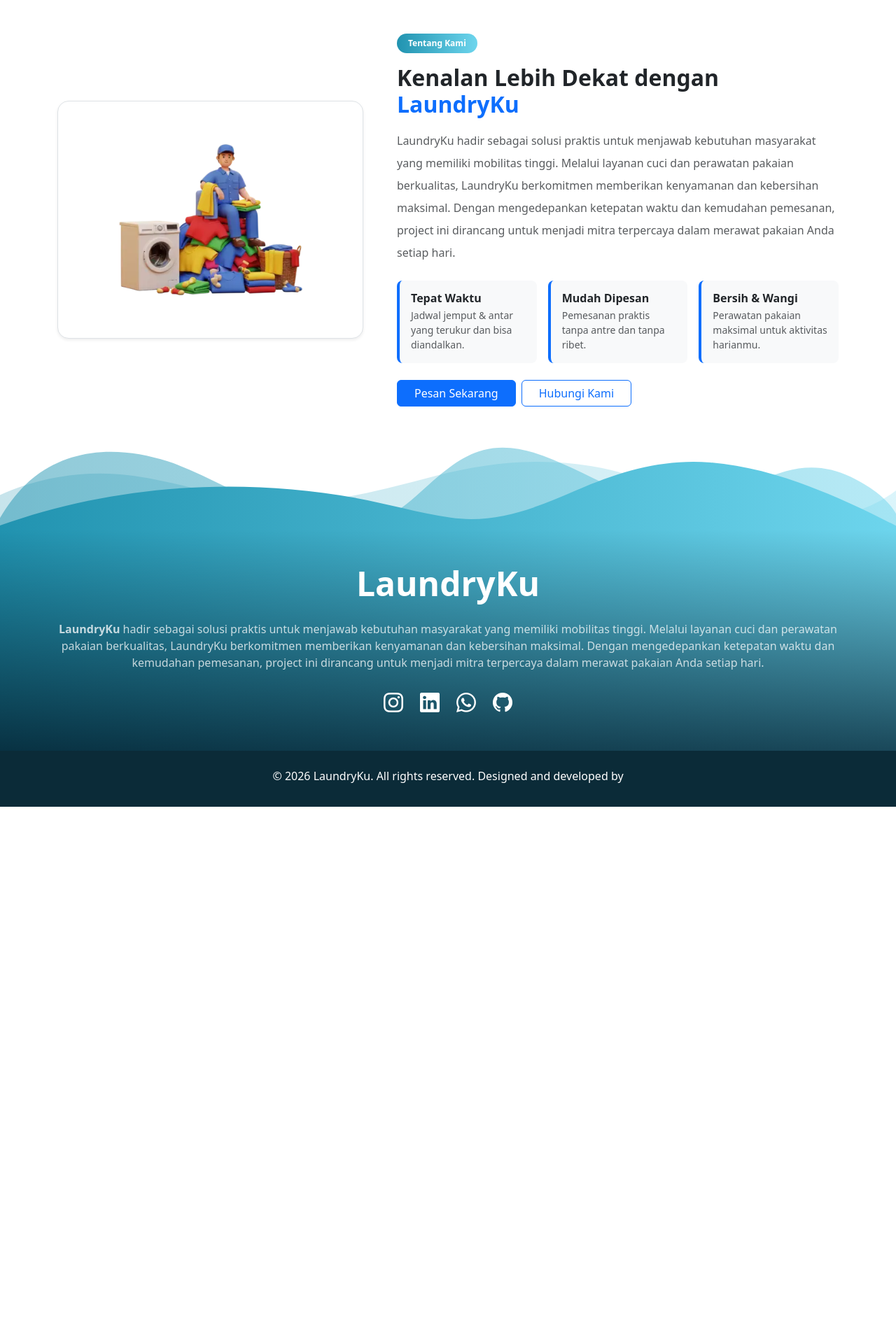
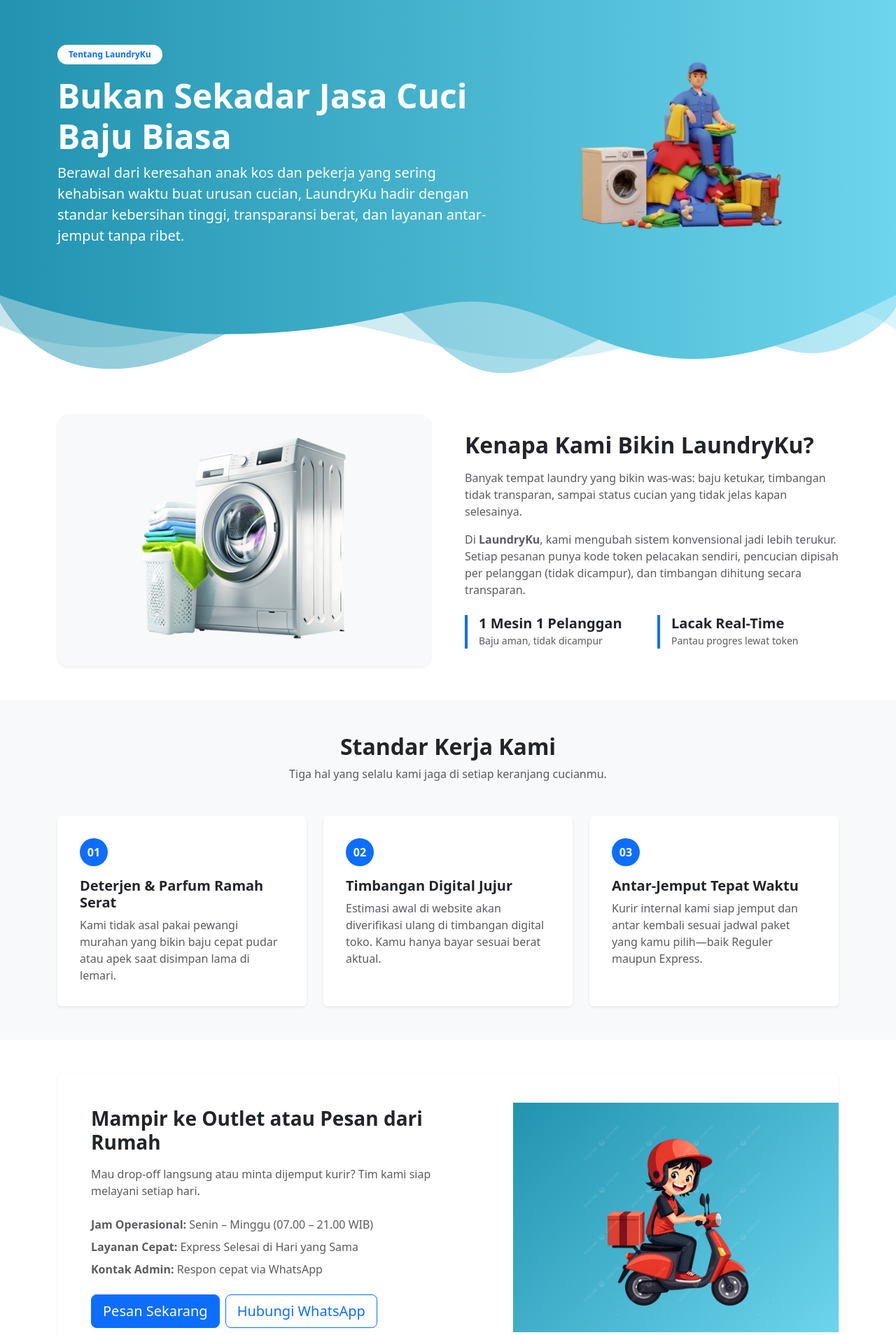
Before and after one commit to zakyzaa-dev/LaundryKu, a Laravel app: page /tentang-kami in a window 1280 px wide. Shown: the part 68-1976 px from the top of the page at 70% size. Before the commit the page ends 1221 px from the top, so only its background shows below. Run offline with Laravel 12, Linux system fonts and the light colour scheme; data comes from the database, SQL or seed files in the repository; style sheets or scripts are compiled from the project's sources.

Commit message:
add about us page

```diff
--- a/resources/views/about-us.blade.php
+++ b/resources/views/about-us.blade.php
@@ -1,65 +1,151 @@
 <x-layouts.app title="Tentang Kami">
-    {{-- ABOUT US LAUNDRYKU --}}
-    <div id="about-us" class="py-5">
+
+    {{-- HERO SECTION (Senada dengan Index) --}}
+    <div class="text-white" style="background: linear-gradient(90deg, #2193b0 0%, #6dd5ed 100%)">
         <div class="container">
-            <div class="row align-items-center g-4 g-lg-5">
+            <div class="row d-flex justify-content-between align-items-center py-5 g-4">
+                <div class="col-lg-7">
+                    <span class="badge bg-white text-primary fw-bold px-3 py-2 mb-3 rounded-pill">Tentang
+                        LaundryKu</span>
+                    <h1 class="fw-bold display-5">Bukan Sekadar Jasa Cuci Baju Biasa</h1>
+                    <p class="lead mb-0">Berawal dari keresahan anak kos dan pekerja yang sering kehabisan waktu buat
+                        urusan cucian, LaundryKu hadir dengan standar kebersihan tinggi, transparansi berat, dan layanan
+                        antar-jemput tanpa ribet.</p>
+                </div>
+                <div class="col-lg-5 text-center">
+                    <img src="{{ asset('img/laundryku-orang.png') }}" alt="Tim LaundryKu" class="img-fluid"
+                        style="max-height: 320px; object-fit: contain;">
+                </div>
+            </div>
+        </div>
+    </div>
 
-                {{-- ILUSTRASI / VISUAL --}}
-                <div class="col-12 col-lg-5 text-center">
-                    <div class="p-4 rounded-4 shadow-sm border bg-white">
-                        <img src="{{ asset('img/laundryku-orang.png') }}" alt="Tentang LaundryKu" class="img-fluid"
-                            style="max-height: 290px; object-fit: contain;">
+    {{-- SVG DIVIDER (Identik dengan Index) --}}
+    <div class="custom-shape-divider-top-1789566759">
+        <svg data-name="Layer 1" xmlns="http://www.w3.org/2000/svg" viewBox="0 0 1200 120" preserveAspectRatio="none">
+            <defs>
+                <linearGradient id="heroGradient" x1="0%" y1="0%" x2="100%" y2="0%">
+                    <stop offset="0%" stop-color="#2193b0" />
+                    <stop offset="100%" stop-color="#6dd5ed" />
+                </linearGradient>
+            </defs>
+            <path
+                d="M0,0V5.63C149.93,59,314.09,71.32,475.83,42.57c43-7.64,84.23-20.12,127.61-26.46,59-8.63,112.48,12.24,165.56,35.4C827.93,77.22,886,95.24,951.2,90c86.53-7,172.46-45.71,248.8-84.81V0Z"
+                fill="url(#heroGradient)"></path>
+            <path
+                d="M0,0V15.81C13,36.92,27.64,56.86,47.69,72.05,99.41,111.27,165,111,224.58,91.58c31.15-10.15,60.09-26.07,89.67-39.8,40.92-19,84.73-46,130.83-49.67,36.26-2.85,70.9,9.42,98.6,31.56,31.77,25.39,62.32,62,103.63,73,40.44,10.79,81.35-6.69,119.13-24.28s75.16-39,116.92-43.05c59.73-5.85,113.28,22.88,168.9,38.84,30.2,8.66,59,6.17,87.09-7.5,22.43-10.89,48-26.93,60.65-49.24V0Z"
+                opacity=".5" fill="url(#heroGradient)"></path>
+            <path
+                d="M0,0V46.29c47.79,22.2,103.59,32.17,158,28,70.36-5.37,136.33-33.31,206.8-37.5C438.64,32.43,512.34,53.67,583,72.05c69.27,18,138.3,24.88,209.4,13.08,36.15-6,69.85-17.84,104.45-29.34C989.49,25,1113-14.29,1200,52.47V0Z"
+                opacity=".25" fill="url(#heroGradient)"></path>
+        </svg>
+    </div>
+
+    {{-- CERITA & KOMITMEN KAMI --}}
+    <div class="container py-5">
+        <div class="row align-items-center g-5">
+            <div class="col-lg-6">
+                <img src="{{ asset('img/laundryku-washing-machine.png') }}" alt="Mesin Cuci LaundryKu"
+                    class="img-fluid rounded-4 shadow-sm bg-light p-4 w-100"
+                    style="max-height: 360px; object-fit: contain;">
+            </div>
+            <div class="col-lg-6">
+                <h2 class="fw-bold mb-3">Kenapa Kami Bikin LaundryKu?</h2>
+                <p class="text-muted">Banyak tempat laundry yang bikin was-was: baju ketukar, timbangan tidak
+                    transparan, sampai status cucian yang tidak jelas kapan selesainya.</p>
+                <p class="text-muted mb-4">Di <strong>LaundryKu</strong>, kami mengubah sistem konvensional jadi lebih
+                    terukur. Setiap pesanan punya kode token pelacakan sendiri, pencucian dipisah per pelanggan (tidak
+                    dicampur), dan timbangan dihitung secara transparan.</p>
+
+                <div class="row g-3">
+                    <div class="col-6">
+                        <div class="border-start border-primary border-4 ps-3">
+                            <h5 class="fw-bold mb-0">1 Mesin 1 Pelanggan</h5>
+                            <small class="text-muted">Baju aman, tidak dicampur</small>
+                        </div>
+                    </div>
+                    <div class="col-6">
+                        <div class="border-start border-primary border-4 ps-3">
+                            <h5 class="fw-bold mb-0">Lacak Real-Time</h5>
+                            <small class="text-muted">Pantau progres lewat token</small>
+                        </div>
+                    </div>
+                </div>
+            </div>
+        </div>
+    </div>
+
+    {{-- STANDAR KUALITAS (3 PILAR UTAMA) --}}
+    <div class="bg-light py-5">
+        <div class="container">
+            <div class="text-center mb-5">
+                <h2 class="fw-bold">Standar Kerja Kami</h2>
+                <p class="text-muted">Tiga hal yang selalu kami jaga di setiap keranjang cucianmu.</p>
+            </div>
+
+            <div class="row g-4">
+                <div class="col-md-4">
+                    <div class="card border-0 shadow-sm h-100 p-3">
+                        <div class="card-body">
+                            <div class="work-step text-white fw-bold rounded-circle mb-3">01</div>
+                            <h5 class="fw-bold">Deterjen & Parfum Ramah Serat</h5>
+                            <p class="text-muted mb-0">Kami tidak asal pakai pewangi murahan yang bikin baju cepat pudar
+                                atau apek saat disimpan lama di lemari.</p>
+                        </div>
                     </div>
                 </div>
 
-                {{-- DESKRIPSI & NILAI UTAMA --}}
-                <div class="col-12 col-lg-7">
-                    <span class="badge rounded-pill px-3 py-2 mb-3 text-white"
-                        style="background: linear-gradient(90deg, #2193b0 0%, #6dd5ed 100%);">
-                        Tentang Kami
-                    </span>
-
-                    <h2 class="fw-bold mb-3">Kenalan Lebih Dekat dengan <span class="text-primary">LaundryKu</span></h2>
-
-                    <p class="text-muted lh-lg mb-4">
-                        LaundryKu hadir sebagai solusi praktis untuk menjawab kebutuhan masyarakat yang memiliki
-                        mobilitas
-                        tinggi. Melalui layanan cuci dan perawatan pakaian berkualitas, LaundryKu berkomitmen memberikan
-                        kenyamanan dan kebersihan maksimal. Dengan mengedepankan ketepatan waktu dan kemudahan
-                        pemesanan,
-                        project ini dirancang untuk menjadi mitra terpercaya dalam merawat pakaian Anda setiap hari.
-                    </p>
-
-                    <div class="row g-3 mb-4">
-                        <div class="col-12 col-sm-4">
-                            <div class="p-3 rounded-3 bg-light h-100 border-start border-4 border-primary">
-                                <h6 class="fw-bold mb-1">Tepat Waktu</h6>
-                                <p class="text-muted small mb-0">Jadwal jemput & antar yang terukur dan bisa diandalkan.
-                                </p>
-                            </div>
+                <div class="col-md-4">
+                    <div class="card border-0 shadow-sm h-100 p-3">
+                        <div class="card-body">
+                            <div class="work-step text-white fw-bold rounded-circle mb-3">02</div>
+                            <h5 class="fw-bold">Timbangan Digital Jujur</h5>
+                            <p class="text-muted mb-0">Estimasi awal di website akan diverifikasi ulang di timbangan
+                                digital toko. Kamu hanya bayar sesuai berat aktual.</p>
                         </div>
-                        <div class="col-12 col-sm-4">
-                            <div class="p-3 rounded-3 bg-light h-100 border-start border-4 border-primary">
-                                <h6 class="fw-bold mb-1">Mudah Dipesan</h6>
-                                <p class="text-muted small mb-0">Pemesanan praktis tanpa antre dan tanpa ribet.</p>
-                            </div>
-                        </div>
-                        <div class="col-12 col-sm-4">
-                            <div class="p-3 rounded-3 bg-light h-100 border-start border-4 border-primary">
-                                <h6 class="fw-bold mb-1">Bersih & Wangi</h6>
-                                <p class="text-muted small mb-0">Perawatan pakaian maksimal untuk aktivitas harianmu.
-                                </p>
-                            </div>
-                        </div>
-                    </div>
-
-                    <div class="d-flex flex-wrap gap-2">
-                        <a href="{{ route('orders.create') }}" class="btn btn-primary px-4">Pesan Sekarang</a>
-                        <a href="https://wa.me/{{ env('ADMIN_WHATSAPP') }}" target="_blank"
-                            class="btn btn-outline-primary px-4">Hubungi Kami</a>
                     </div>
                 </div>
 
+                <div class="col-md-4">
+                    <div class="card border-0 shadow-sm h-100 p-3">
+                        <div class="card-body">
+                            <div class="work-step text-white fw-bold rounded-circle mb-3">03</div>
+                            <h5 class="fw-bold">Antar-Jemput Tepat Waktu</h5>
+                            <p class="text-muted mb-0">Kurir internal kami siap jemput dan antar kembali sesuai jadwal
+                                paket yang kamu pilih—baik Reguler maupun Express.</p>
+                        </div>
+                    </div>
+                </div>
+            </div>
+        </div>
+    </div>
+
+    {{-- LOKASI & JAM OPERASIONAL + CTA --}}
+    <div class="container py-5">
+        <div class="card border-0 shadow-sm">
+            <div class="row g-0 align-items-center">
+                <div class="col-lg-7 p-4 p-lg-5">
+                    <h3 class="fw-bold mb-3">Mampir ke Outlet atau Pesan dari Rumah</h3>
+                    <p class="text-muted mb-4">Mau drop-off langsung atau minta dijemput kurir? Tim kami siap melayani
+                        setiap hari.</p>
+
+                    <ul class="list-unstyled text-muted mb-4">
+                        <li class="mb-2"><strong>Jam Operasional:</strong> Senin – Minggu (07.00 – 21.00 WIB)</li>
+                        <li class="mb-2"><strong>Layanan Cepat:</strong> Express Selesai di Hari yang Sama</li>
+                        <li><strong>Kontak Admin:</strong> Respon cepat via WhatsApp</li>
+                    </ul>
+
+                    <div class="d-flex flex-wrap gap-2">
+                        <a href="{{ route('orders.create') }}" class="btn btn-primary btn-lg">Pesan Sekarang</a>
+                        <a href="https://wa.me/{{ env('ADMIN_WHATSAPP') }}" target="_blank"
+                            class="btn btn-outline-primary btn-lg">Hubungi WhatsApp</a>
+                    </div>
+                </div>
+                <div class="col-lg-5 text-center p-4"
+                    style="background: linear-gradient(135deg, #2193b0 0%, #6dd5ed 100%)">
+                    <img src="{{ asset('img/laundryku-kurir.png') }}" alt="Kurir LaundryKu" class="img-fluid rounded-4"
+                        style="max-height: 280px; object-fit: contain;">
+                </div>
             </div>
         </div>
     </div>
--- a/resources/views/partials/dashboard/footer.blade.php
+++ b/resources/views/partials/dashboard/footer.blade.php
@@ -1,7 +1,7 @@
 <footer class="sticky-footer bg-white">
     <div class="container my-auto">
         <div class="copyright text-center my-auto">
-            <span>Copyright &copy; Perpustakaan Widya Aksara 2026</span>
+            <span>Copyright &copy; LaundryKu 2026</span>
         </div>
     </div>
 </footer>
```
Also changed, not shown: database/migrations/2026_09_18_140016_create_orders_table.php.
